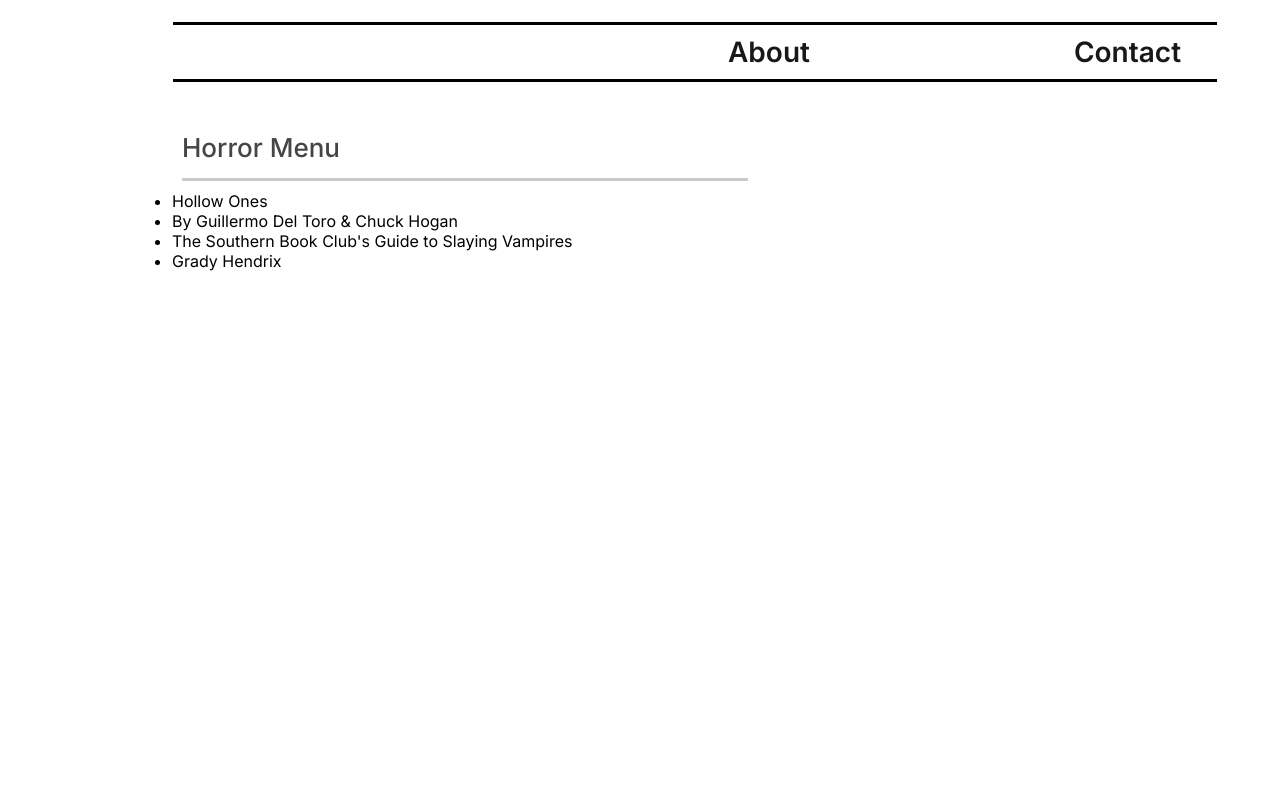
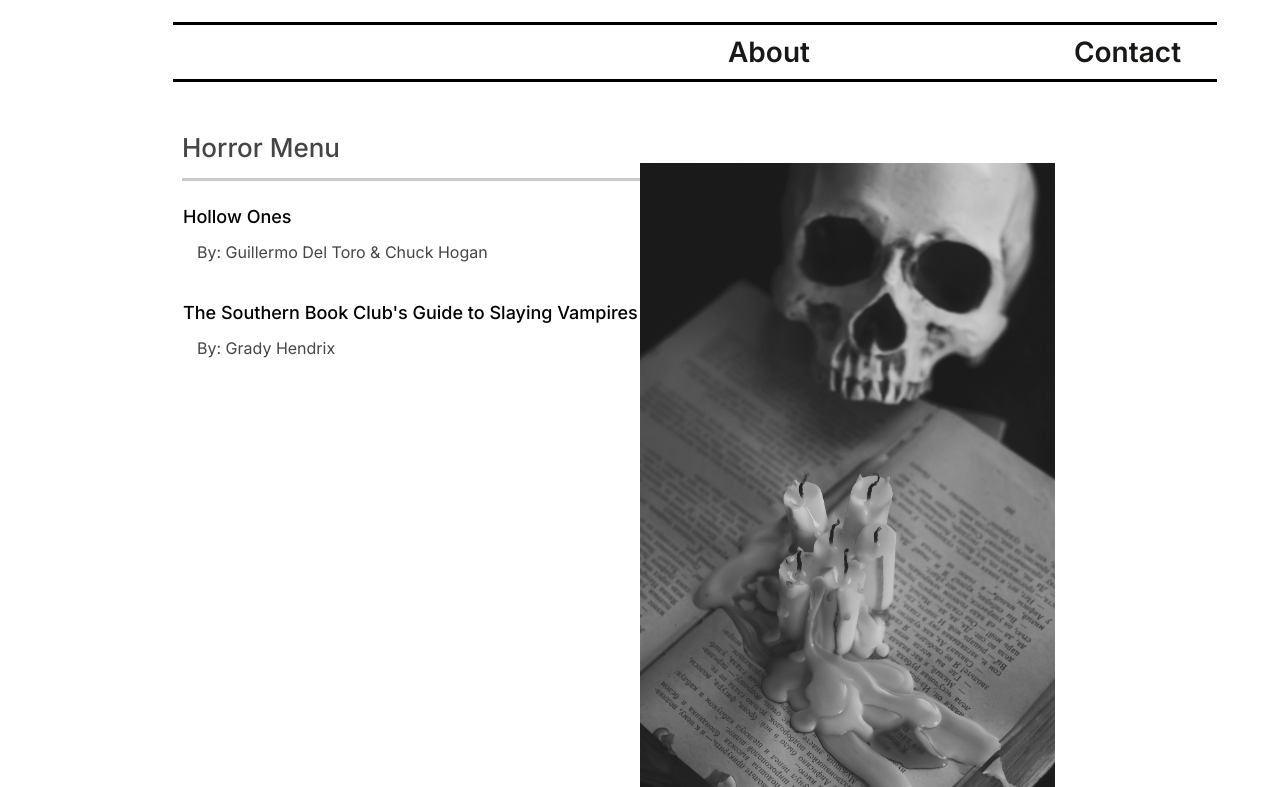
Before and after one commit to ConnieStandish/final-project, a plain HTML site: page horror-menu.html in a window 1280 px wide. Shown: the part 103-890 px from the top of the page. Before the commit the page ends 800 px from the top, so only its background shows below. Drawn offline with Linux system fonts and the light colour scheme; a web font is replaced by a local one.

Commit message:
Added image and styling to horror-menu page

```diff
--- a/css/styles.css
+++ b/css/styles.css
@@ -171,3 +171,37 @@ About Page
     bottom: 293px;
     width: 305px;
 }
+
+/*=======================
+Horror Menu Page
+========================*/
+.container ul li {
+    list-style-type: none;
+    margin-left: 11px;
+}
+
+.container li:first-child {
+    margin-top: 25px;;
+}
+
+.container li:nth-child(even) {
+    margin-left: 25px;
+    color: #454545;
+    padding: 15px 0 40px;
+}
+
+.container li:nth-child(odd) {
+    color: #000000;
+    font-size: 18px;
+    font-weight: 500;
+}
+
+.menu-image {
+    width: 415px;
+    float: right;
+    margin-top: -235px;
+    margin-right: 85px;
+    max-width: 100%;
+    height: auto;
+    filter: grayscale(100);
+}
--- a/horror-menu.html
+++ b/horror-menu.html
@@ -34,11 +34,15 @@
       <h2>Horror Menu</h2>
       <ul>
         <li>Hollow Ones</li>
-        <li>By Guillermo Del Toro & Chuck Hogan</li>
+        <li>By: Guillermo Del Toro & Chuck Hogan</li>
         <li>The Southern Book Club's Guide to Slaying Vampires</li>
-        <li>Grady Hendrix</li>
+        <li>By: Grady Hendrix</li>
       </ul>
     </div>
+    </section>
+
+    <section>
+      <img class="menu-image" src="images/skull-book.jpg" alt="Horror">
     </section>
 
     <section class="social-media">
```
Also changed, not shown: images/skull-book.jpg (added).
